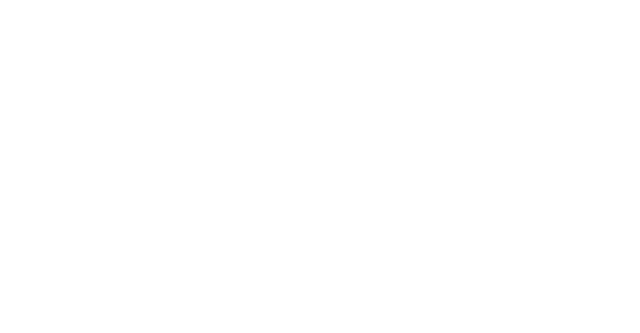
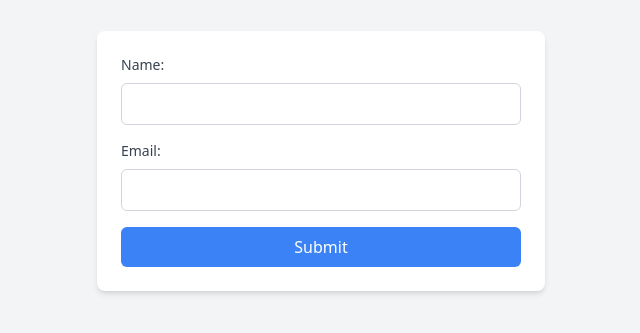
Before and after one commit to condebiel/bts-2024-project, a Nuxt app: page /contact-form in a window 1280 px wide. Before the commit this address had no page. Shown: the part 239-572 px from the top of the page, without its empty margins (319-959 px from the left). Built offline with nearby package versions, Linux system fonts and the light colour scheme.

Commit message:
feat: adding contact form

```diff
--- /dev/null
+++ b/pages/contact-form.vue
@@ -0,0 +1,57 @@
+<template>
+	<div class="flex flex-col items-center justify-center min-h-screen bg-gray-100 p-4">
+    <form @submit.prevent="handleSubmit" class="bg-white p-6 rounded-lg shadow-md w-full max-w-md">
+      <div class="mb-4">
+        <label for="name" class="block text-sm font-medium text-gray-700 mb-2">Name:</label>
+        <input
+          type="text"
+          id="name"
+          v-model="formData.name"
+          class="w-full px-3 py-2 border border-gray-300 rounded-md focus:outline-none focus:ring focus:border-blue-300"
+        />
+      </div>
+      <div class="mb-4">
+        <label for="email" class="block text-sm font-medium text-gray-700 mb-2">Email:</label>
+        <input
+          type="email"
+          id="email"
+          v-model="formData.email"
+          class="w-full px-3 py-2 border border-gray-300 rounded-md focus:outline-none focus:ring focus:border-blue-300"
+        />
+      </div>
+      <button
+        type="submit"
+        class="w-full bg-blue-500 text-white py-2 px-4 rounded-md hover:bg-blue-600 focus:outline-none focus:ring focus:border-blue-300"
+      >
+        Submit
+      </button>
+    </form>
+    <div v-if="submitted" class="mt-6 text-center">
+      <h3 class="text-xl font-semibold mb-2">Form Data:</h3>
+      <p class="text-gray-700">Name: {{ formData.name }}</p>
+      <p class="text-gray-700">Email: {{ formData.email }}</p>
+    </div>
+  </div>
+</template>
+
+<script setup>
+import { ref } from 'vue'
+
+const formData = ref({
+	name: '',
+	email: '',
+})
+
+const submitted = ref(false)
+
+function handleSubmit() {
+	console.log('Form Submitted:', formData.value)
+	submitted.value = true
+
+  // Reset form data
+
+  // Show success message
+
+  // Request to our API
+}
+</script>
--- a/pages/index.vue
+++ b/pages/index.vue
@@ -9,7 +9,7 @@
 							</li>
 							<li><a class="text-gray-800 hover:text-gray-600" href="#">Shop</a></li>
 							<li><a class="text-gray-800 hover:text-gray-600" href="#">About</a></li>
-							<li><a class="text-gray-800 hover:text-gray-600" href="#">Contact</a></li>
+							<li><a class="text-gray-800 hover:text-gray-600" href="/contact-form">Contact</a></li>
 					</ul>
 			</div>
 	</nav>
```
